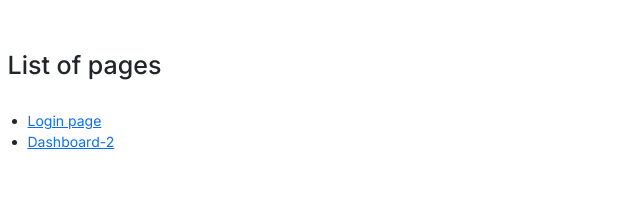
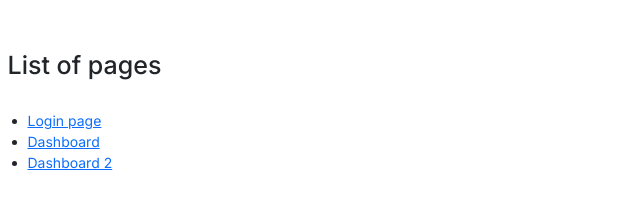
Before and after one commit to VladyslavL/fibes, a website: page index.html in a window 1280 px wide. Shown: the whole page, without its empty margins (0-640 px from the left). Drawn offline with Linux system fonts and the light colour scheme.

Commit message:
index paeg changed

```diff
--- a/index.html
+++ b/index.html
@@ -17,7 +17,8 @@
     <h1>List of pages</h1>
     <ul class="mt-3">
       <li><a href="./login.html">Login page</a></li>
-      <li><a href="./dashboard.html">Dashboard-2</a></li>
+      <li><a href="./dashboard.html">Dashboard</a></li>
+      <li><a href="./dashboard-2.html">Dashboard 2</a></li>
     </ul>
   </div>
 </body>
```
